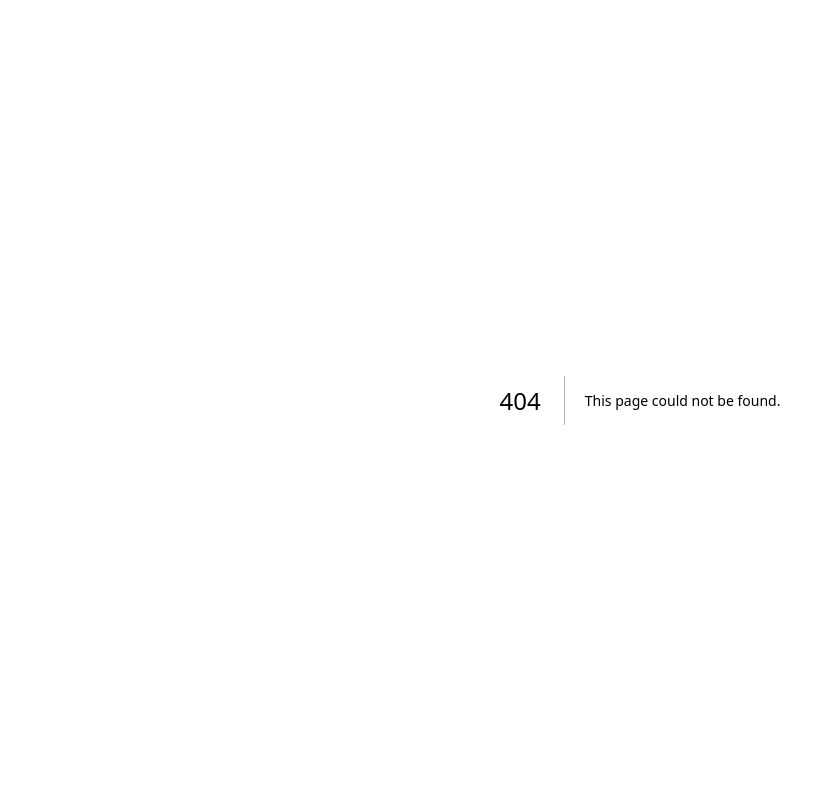
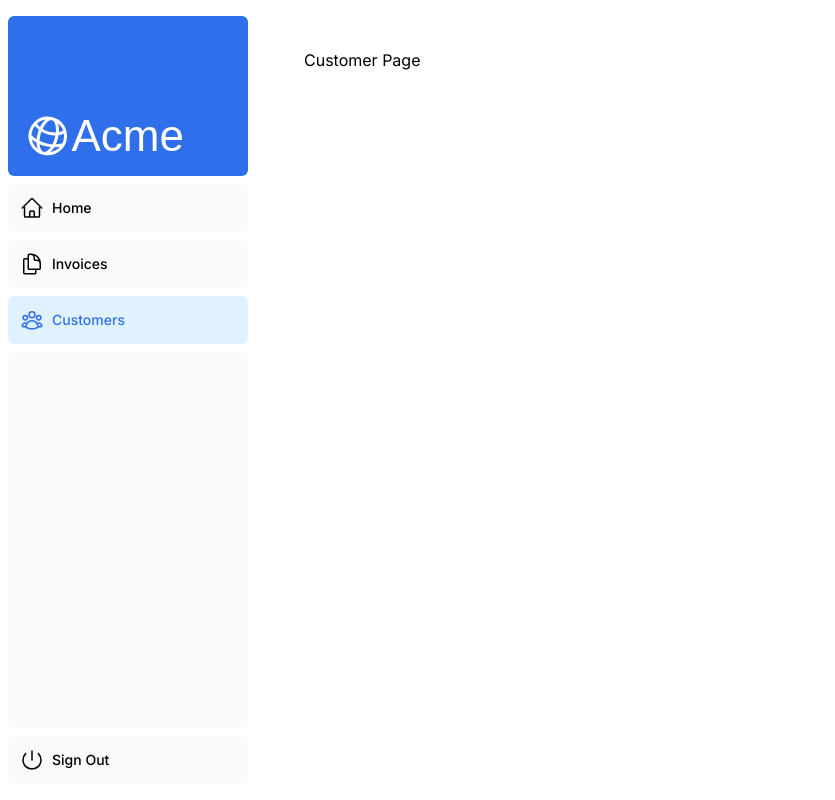
Before and after one commit to meligonzalezn/nextjs-dashboard-vercel, a Next.js app: page /dashboard/customers in a window 1280 px wide. Before the commit this address had no page. Shown: the whole page, without its empty margins (0-835 px from the left). Built offline with nearby package versions, Linux system fonts and the light colour scheme; a web font is replaced by a local one.

Commit message:
Adding navigation between pages

```diff
--- /dev/null
+++ b/app/dashboard/customers/page.tsx
@@ -0,0 +1,3 @@
+export default function Page() {
+    return <p>Customer Page</p>;
+}
--- /dev/null
+++ b/app/dashboard/invoices/page.tsx
@@ -0,0 +1,3 @@
+export default function Page() {
+    return <p>Invoices Page</p>;
+}
--- /dev/null
+++ b/app/dashboard/layout.tsx
@@ -0,0 +1,12 @@
+import SideNav from '@/app/ui/dashboard/sidenav';
+
+export default function Layout({ children }: { children: React.ReactNode }) {
+  return (
+    <div className="flex h-screen flex-col md:flex-row md:overflow-hidden">
+      <div className="w-full flex-none md:w-64">
+        <SideNav />
+      </div>
+      <div className="flex-grow p-6 md:overflow-y-auto md:p-12">{children}</div>
+    </div>
+  );
+}
--- /dev/null
+++ b/app/dashboard/page.tsx
@@ -0,0 +1,3 @@
+export default function Page() {
+    return <p>Dashboard Page</p>;
+}
--- a/app/ui/dashboard/nav-links.tsx
+++ b/app/ui/dashboard/nav-links.tsx
@@ -1,8 +1,12 @@
+'use client';
+import Link from 'next/link';
+import clsx from 'clsx';
 import {
   UserGroupIcon,
   HomeIcon,
   DocumentDuplicateIcon,
 } from '@heroicons/react/24/outline';
+import { usePathname } from 'next/navigation';
 
 // Map of links to display in the side navigation.
 // Depending on the size of the application, this would be stored in a database.
@@ -17,19 +21,24 @@
 ];
 
 export default function NavLinks() {
+  const pathname = usePathname();
   return (
     <>
       {links.map((link) => {
         const LinkIcon = link.icon;
         return (
-          <a
+          <Link
             key={link.name}
             href={link.href}
-            className="flex h-[48px] grow items-center justify-center gap-2 rounded-md bg-gray-50 p-3 text-sm font-medium hover:bg-sky-100 hover:text-blue-600 md:flex-none md:justify-start md:p-2 md:px-3"
-          >
+            className={clsx(
+              'flex h-[48px] grow items-center justify-center gap-2 rounded-md bg-gray-50 p-3 text-sm font-medium hover:bg-sky-100 hover:text-blue-600 md:flex-none md:justify-start md:p-2 md:px-3',
+              {
+                'bg-sky-100 text-blue-600': pathname === link.href,
+              },
+            )}          >
             <LinkIcon className="w-6" />
             <p className="hidden md:block">{link.name}</p>
-          </a>
+          </Link>
         );
       })}
     </>
```
